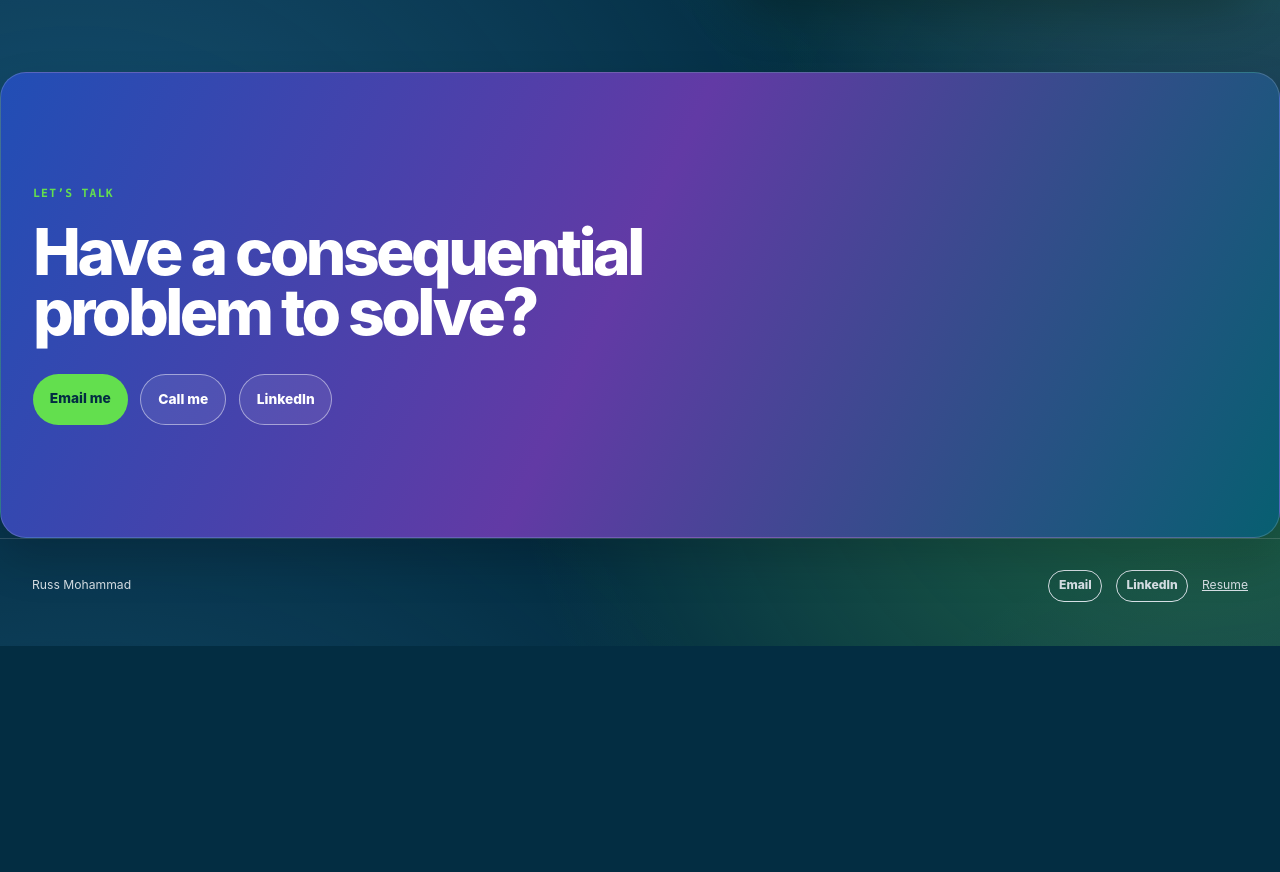
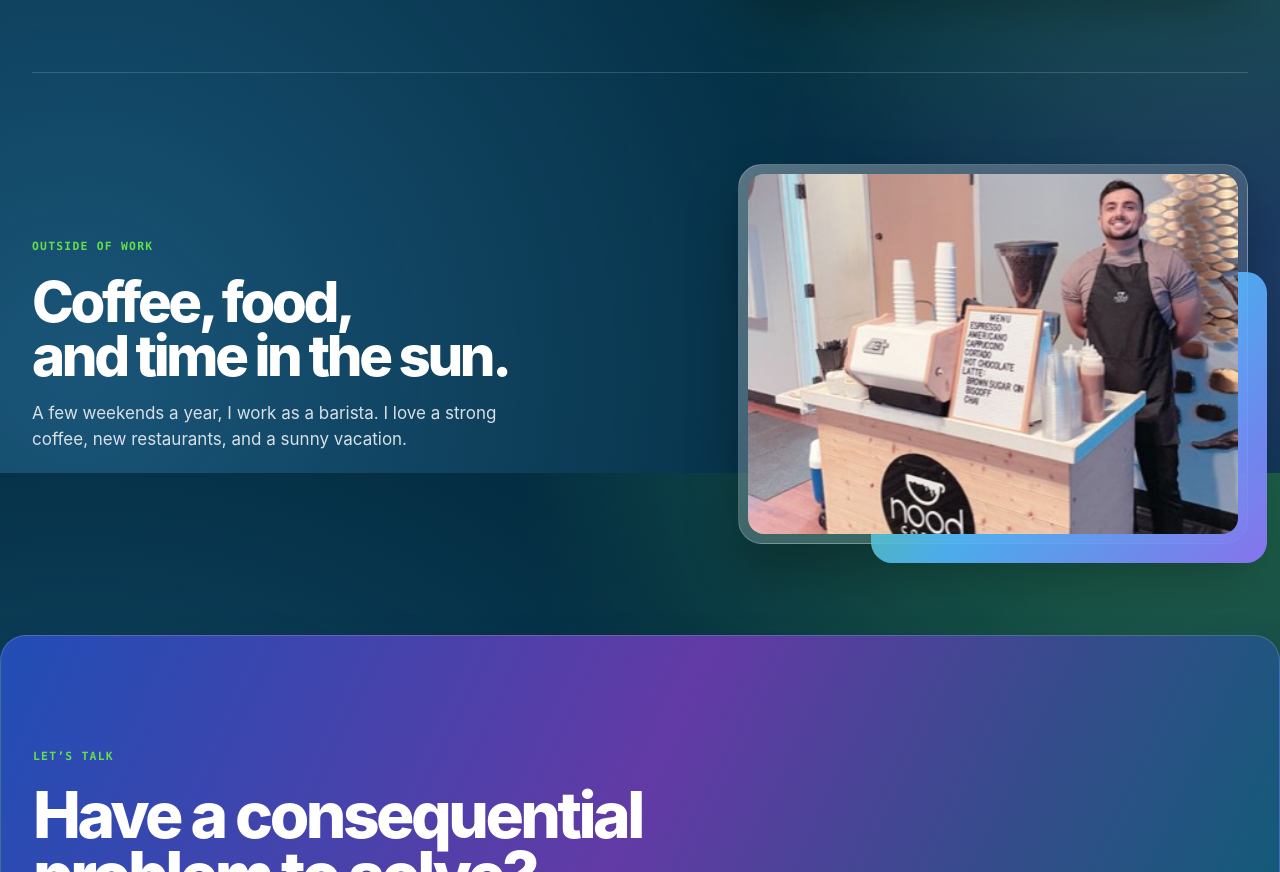
Before and after one commit to russ-moh/me, a plain HTML site: page index.html in a window 1280 px wide. Shown: the part 8335-9207 px from the top of the page. Before the commit the page ends 8981 px from the top, so only its background shows below. Drawn offline with Linux system fonts and the light colour scheme.

Commit message:
Add coffee note and align Salesforce page flow

```diff
--- a/index.html
+++ b/index.html
@@ -134,6 +134,11 @@
       </section>
 
       <section class="keynote photo-moment" data-reveal><div class="photo-moment-copy"><p class="overline">On the stage</p><h2>Mainstage keynote,<br />Chicago.</h2><p>The same curiosity applies on stage: understand the audience, make the work feel familiar, and give people a useful way to think about what comes next.</p></div><figure class="photo-moment-frame"><picture><source srcset="nowruss-mainstage-keynote.webp" type="image/webp" /><img src="nowruss-mainstage-keynote.jpeg" alt="Russ Mohammad speaking from a podium during a live keynote demo" width="768" height="1024" loading="lazy" decoding="async" /></picture></figure></section>
+
+      <section class="keynote coffee-note photo-moment" data-reveal>
+        <div class="photo-moment-copy"><p class="overline">Outside of work</p><h2>Coffee, food,<br />and time in the sun.</h2><p>A few weekends a year, I work as a barista. I love a strong coffee, new restaurants, and a sunny vacation.</p></div>
+        <figure class="photo-moment-frame"><img src="nowruss-barista.jpg" alt="Russ Mohammad working as a barista" width="393" height="700" loading="lazy" decoding="async" /></figure>
+      </section>
     </main>
     <section class="contact-panel" data-reveal><p class="overline">Let’s talk</p><h2>Have a consequential problem to solve?</h2><div><a class="contact-button" href="mailto:nowrussmohammad@gmail.com">Email me</a><a class="contact-button phone" href="tel:+17087451695">Call me</a><a class="contact-button linkedin" href="https://www.linkedin.com/in/russmoh/" target="_blank" rel="noreferrer">LinkedIn</a></div></section>
     <footer><p>Russ Mohammad</p><div class="footer-actions"><a class="footer-button" href="mailto:nowrussmohammad@gmail.com">Email</a><a class="footer-button" href="https://www.linkedin.com/in/russmoh/" target="_blank" rel="noreferrer">LinkedIn</a><a href="assets/Russ-Mohammad-Resume.pdf" target="_blank" rel="noreferrer">Resume</a></div></footer><script src="main.js"></script>
```
Also changed, not shown: salesforce/index.html (+18 -11 lines), nowruss-barista.jpg (added), salesforce/assets/nowruss-barista.jpg (added).
